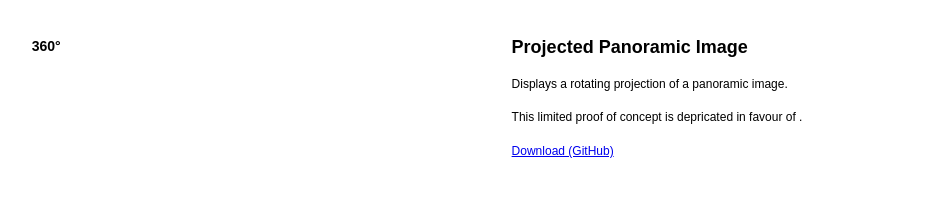
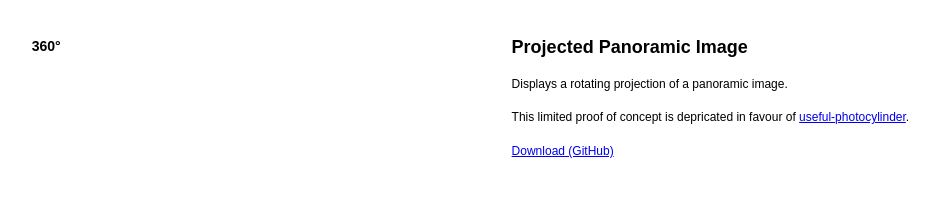
Before and after one commit to WoollyMittens/useful-panorama, a website: page src/index.html in a window 1280 px wide. Shown: the top 200 px of the page, without its empty margins (138-1077 px from the left). Drawn offline with Linux system fonts and the light colour scheme; files whose address does not match are found by name.

Commit message:
Update example

```diff
--- a/src/index.html
+++ b/src/index.html
@@ -23,7 +23,7 @@
 			<article>
 				<h2>Projected Panoramic Image</h2>
 				<p>Displays a rotating projection of a panoramic image.</p>
-				<p>This limited proof of concept is depricated in favour of <a href="http://www.woollymittens.nl/default.php?url=useful-photocylinder"></a>.</p>
+				<p>This limited proof of concept is depricated in favour of <a href="http://www.woollymittens.nl/default.php?url=useful-photocylinder">useful-photocylinder</a>.</p>
 				<p><a class="button downloadButton" href="http://github.com/WoollyMittens/useful-panorama" target="_blank">Download (GitHub)</a></p>
 			</article>
 			<aside>
```
Also changed, not shown: dist/index.html.
